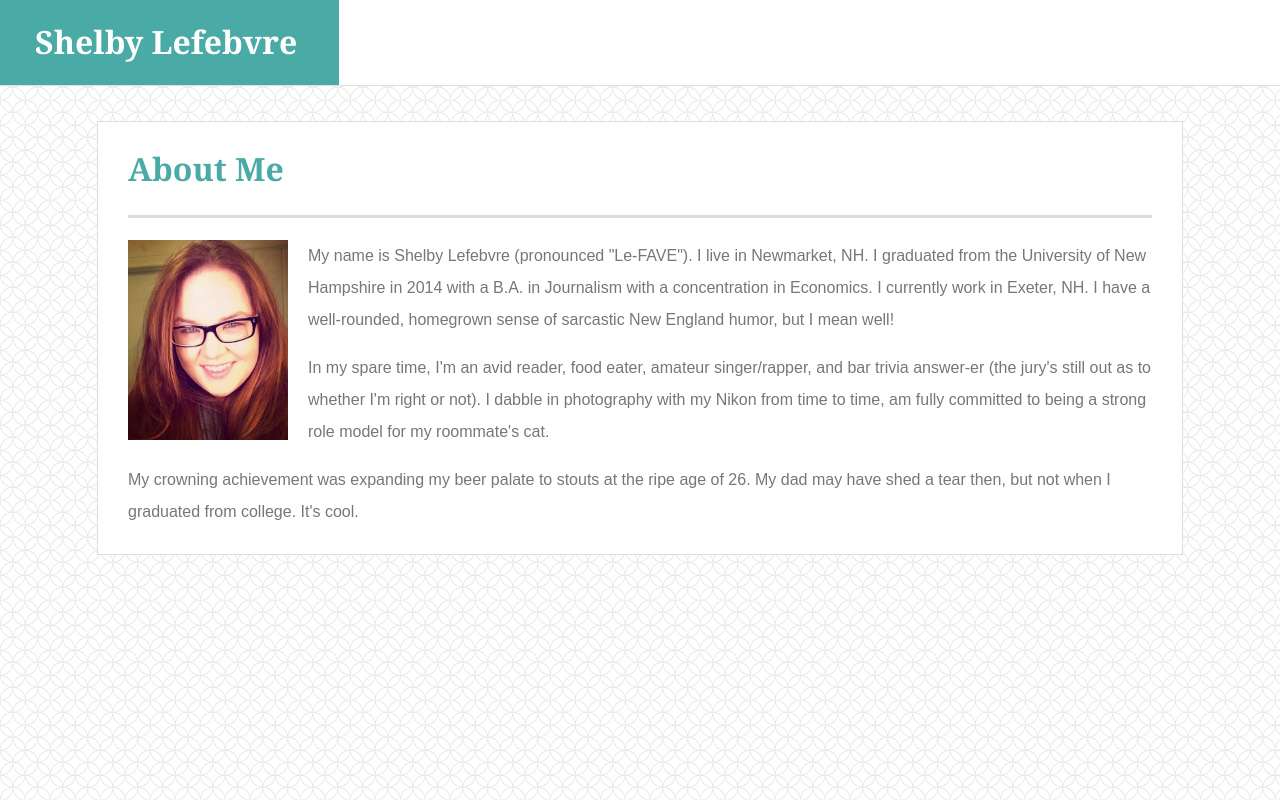
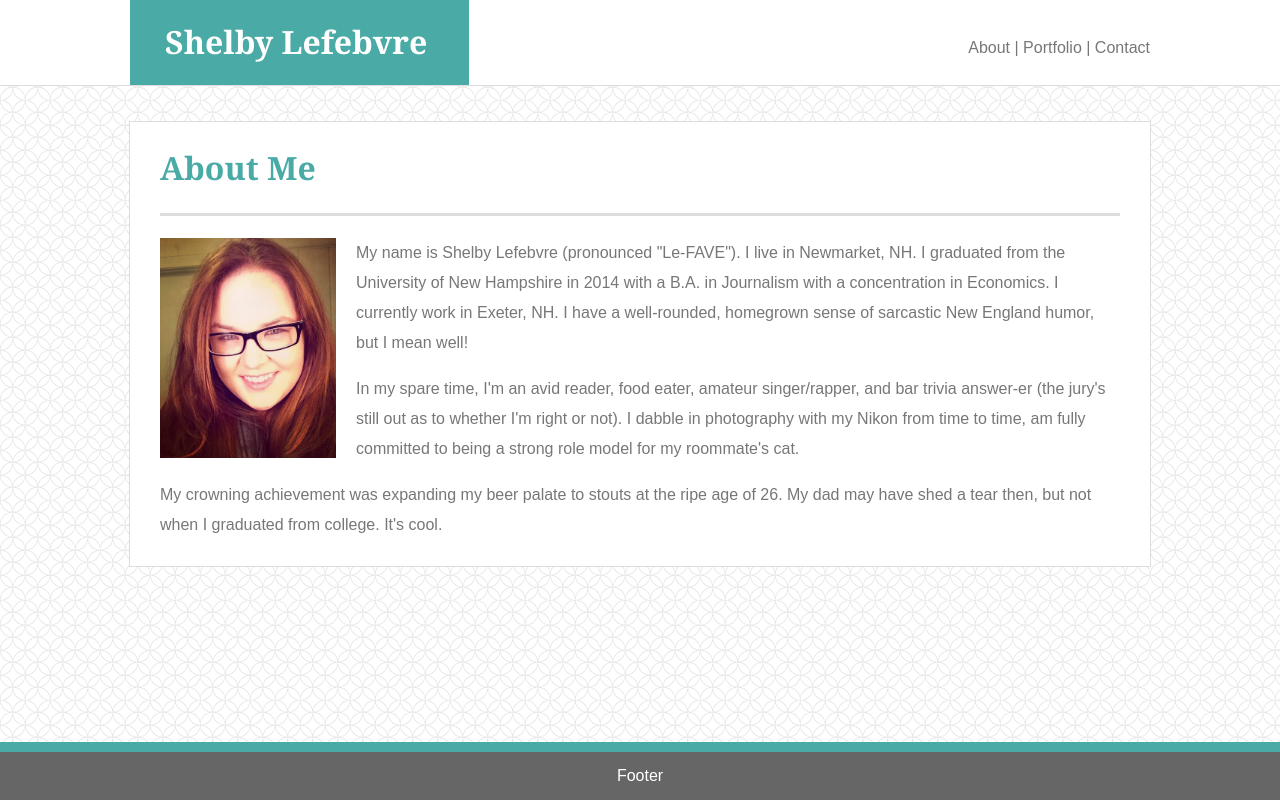
Before and after one commit to stlefebvre/Basic-Portfolio, a plain HTML site: page assets/css/index.html in a window 1280 px wide. Drawn offline with Linux system fonts and the light colour scheme; a script that the page names is missing.

Commit message:
Built NavBar, built footer, added CSS and HTML

```diff
--- a/assets/css/index.html
+++ b/assets/css/index.html
@@ -13,6 +13,11 @@
     <!--Change header to be white and place name inside teal block-->
     <header class="Header">
         <div class="Name"><h1>Shelby Lefebvre</h1></div>
+        <div class="NavBar">
+                <a class="active" href="#home">About</a> |
+                <a class="active" href="#news">Portfolio</a> |
+                <a class="active" href="#contact">Contact</a>
+        </div>
     </header>
 
     <div class="AboutMe">
@@ -28,6 +33,8 @@
 
         <p>My crowning achievement was expanding my beer palate to stouts at the ripe age of 26. My dad may have shed a tear then, but not when I graduated from college. It's cool.</p>
     </div>
-<footer class="footer"></footer>
+<footer class="footer">
+    <p>Footer</p>
+</footer>
 </body>
 </html>
--- a/assets/css/style.css
+++ b/assets/css/style.css
@@ -6,7 +6,6 @@ body {
 
 .Header {
     background-color: #ffffff;
-    margin-bottom: 10px;
     border-bottom: solid;
     border-color: #dddddd;
     border-width: 1px;
@@ -21,12 +20,29 @@ body {
     color: #ffffff;
     background-color: #4aaaa5;
     display: block;
-    width: 21%;
+    width: 100%;
+    max-width: 21%;
     padding: 5px;
     padding-right: 35px;
     padding-left: 35px;
     position: relative;
     bottom: 0%;
+    left: 130px;
+}
+
+.NavBar {
+    display: block;
+    position: absolute;
+    top: 5%;
+    right: 130px;
+    font-family: Arial, Helvetica, sans-serif;
+    color: #777777;
+}
+
+.NavBar a {
+    font-family: Arial, Helvetica, sans-serif;
+    color: #777777;
+    text-decoration: none;
 }
 
 .SubHeader {
@@ -43,10 +59,10 @@ body {
     border-style: solid;
     border-color: #dddddd;
     border-width: 1px;
-    width: 1024px;
+    width: 960px;
     margin: 0 auto;
     background-color: #ffffff;
-    line-height: 32px;
+    line-height: 30px;
     padding-left: 30px;
     padding-bottom: 10px;
     padding-right: 30px;
@@ -59,10 +75,9 @@ body {
     height: auto;
     width: auto;
     max-width: 200px;
-    max-height: 200px;
+    max-height: 220px;
     float: left;
     margin-right: 20px;
-    margin-bottom: 10px;
 }
 
 .Project1 {
@@ -106,3 +121,16 @@ body {
     float: left;
     left: 50px;
 }
+
+.footer {
+    position: fixed;
+    left: 0;
+    bottom: 0;
+    width: 100%;
+    background-color: #666666;
+    color: #ffffff;
+    border-top: #4aaaa5;
+    border-top-style: solid;
+    border-top-width: 10px;
+    text-align: center;
+}
```
Also changed, not shown: assets/css/contact.html (+9 -1 lines), assets/css/portfolio.html (+9 -1 lines).
